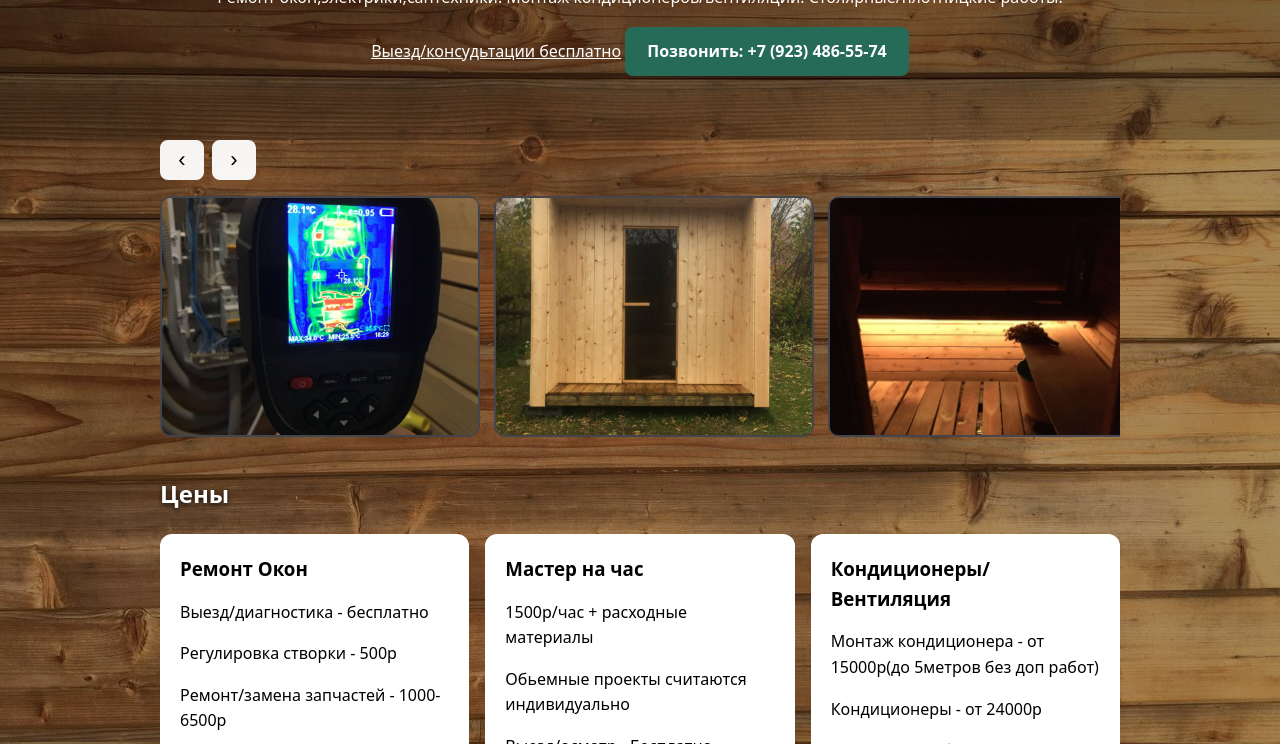
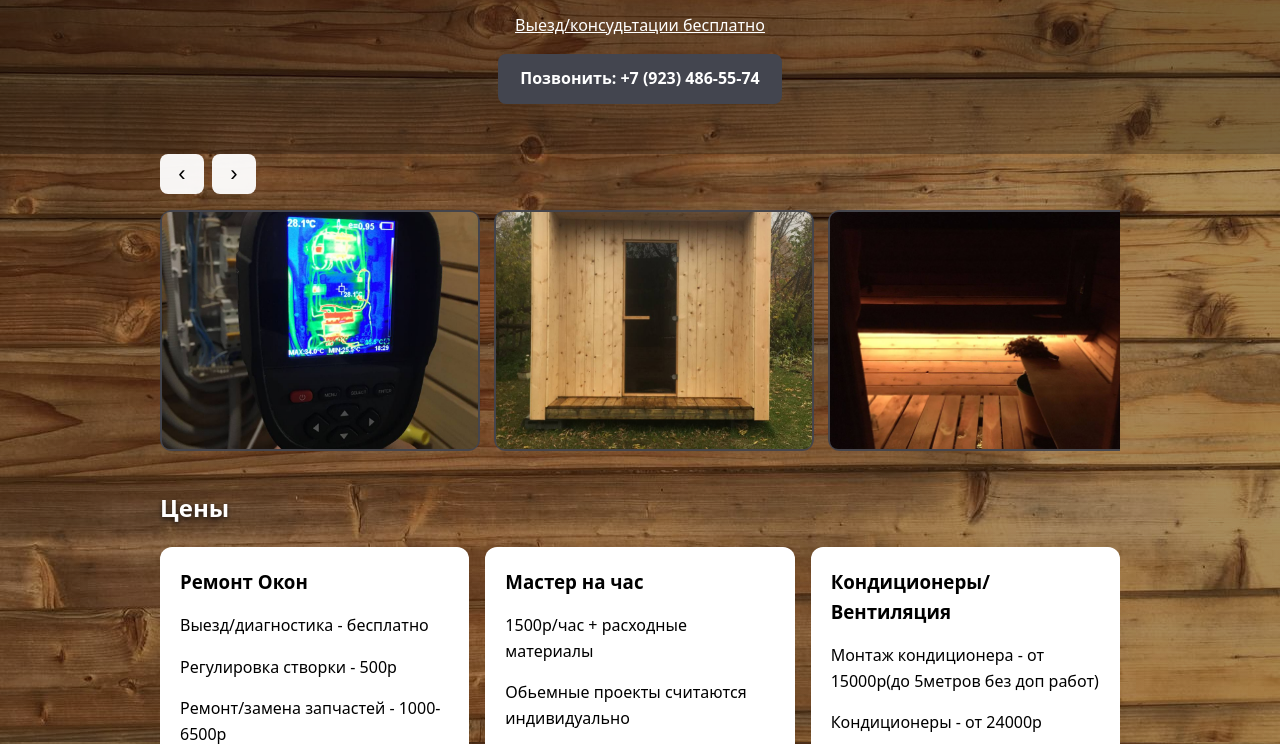
Before and after one commit to ZAKon37/zakon37.github.io, a plain HTML site: page index.html in a window 1280 px wide. Shown: the part 218-962 px from the top of the page. Drawn offline with Linux system fonts and the light colour scheme.

Commit message:
index.html

```diff
--- a/index.html
+++ b/index.html
@@ -7,7 +7,7 @@
 
   <style>
     :root {
-      --accent: #256b58;
+      --accent: #43454f;
       --ink: #202622;
       --muted: #65716b;
     }
@@ -31,7 +31,7 @@
     }
 
     header {
-      padding: 64px 16px;
+      padding: 50px 16px;
       text-align: center;
       color: white;
       background: rgba(20, 14, 10, 0.3);
@@ -220,7 +220,7 @@
     <div class="wrap">
       <h1>Поддержка в реализации Ваших планов</h1>
       <p>Ремонт окон,электрики,сантехники. Монтаж кондиционеров/вентиляции. Столярные/плотницкие работы.</p>
-      <p1>Выезд/консудьтации бесплатно</p1>
+      <p1>Выезд/консудьтации бесплатно</p>
       <a class="button" href="tel:+79234865574">Позвонить: +7 (923) 486-55-74</a>
     </div>
   </header>
@@ -273,19 +273,13 @@
 
 <script>
   const photos = [
-    { file: "1.jpg", caption: "Пример" },
-    { file: "2.jpg", caption: "" },
-    { file: "3.jpg", caption: "" },
-    { file: "4.jpg", caption: "" },
-    { file: "5.jpg", caption: "" },
-    { file: "6.jpg", caption: "" },
-    { file: "7.jpg", caption: "" },
-    { file: "8.jpg", caption: "" },
-    { file: "9.jpg", caption: "" },
-    { file: "10.jpg", caption: "" },
-    { file: "11.jpg", caption: "" },
-    { file: "12.jpg", caption: "" },
-    { file: "13.jpg", caption: "" }
+    { file: "1.jpg", caption: "Сборка мебели" },
+    { file: "2.jpg", caption: "Установка полок" },
+    { file: "3.jpg", caption: "Сборка мебели" },
+    { file: "4.jpg", caption: "Установка полок" },
+    { file: "5.jpg", caption: "Сборка мебели" },
+    { file: "6.jpg", caption: "Установка полок" },
+    { file: "7.jpg", caption: "Пример ремонта" }
   ];
 
   const film = document.getElementById("film");
```
